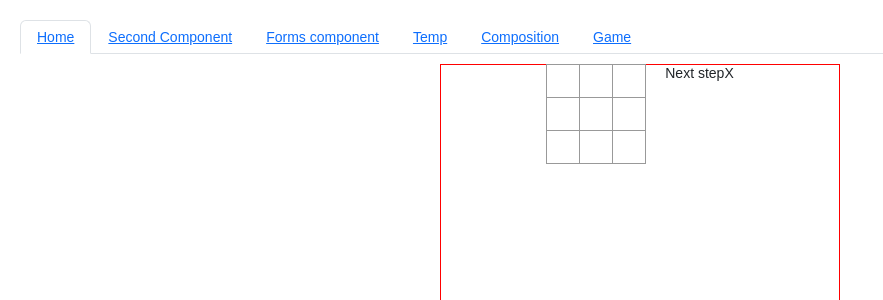
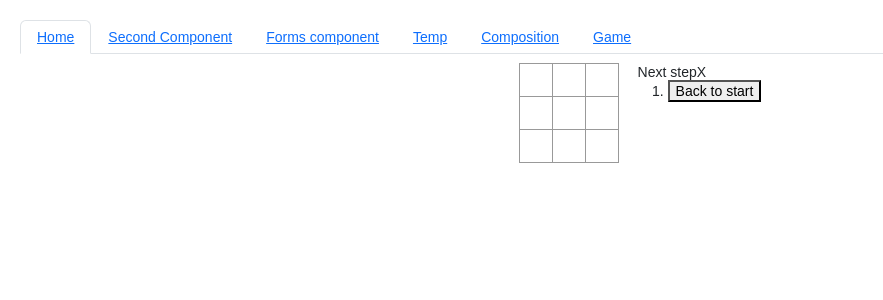
Before and after one commit to N1ph1l1m/React_practic, a React (Create React App) app in the folder React/my-app/: page /game in a window 1280 px wide. Shown: the top 300 px of the page, without its empty margins (0-883 px from the left). Built offline with nearby package versions, Linux system fonts and the light colour scheme.

Commit message:
Full game

```diff
--- a/React/my-app/src/components/game/game.jsx
+++ b/React/my-app/src/components/game/game.jsx
@@ -8,12 +8,9 @@
 margin:0px auto;
 width:400px;
 height:400px;
-border:1px solid red;
 display:flex;
 justify-content:center;
 `;
-
-
 
 export default class Game extends React.Component {
   constructor(props) {
@@ -23,11 +20,12 @@
         squares: Array(9).fill(null),
       }],
       xIsNext:true,
+      stepNumber:0,
     }
 
   }
   handleClick(i){
-    const history = this.state.history;
+    const history = this.state.history.slice(0,this.state.stepNumber + 1);
     const current = history[history.length - 1];
     const squares = current.squares.slice();
     if (calculateWinner(squares) || squares[i]) {
@@ -38,12 +36,20 @@
       history: history.concat([{
         squares: squares,
       }]),
+      stepNumber:history.length,
       xIsNext: !this.state.xIsNext,
+    });
+  }
+
+  jumpTo(step){
+    this.setState({
+      stepNumber:step,
+      xIsNext:(step % 2) === 0 ,
     });
   }
     render() {
       const history = this.state.history;
-      const current = history[history.length - 1];
+      const current = history[this.state.stepNumber];
       const winner = calculateWinner(current.squares);
       let status;
       if (winner) {
@@ -51,6 +57,14 @@
       } else {
         status = "Next step" + (this.state.xIsNext ? "X" : "O");
       }
+      const moves = history.map((step,move)=>{
+        const desc = move ? 'Next  in step  # ' + move : 'Back to start';
+        return(
+          <li key={move}>
+            <button onClick={()=>this.jumpTo(move)}> {desc}</button>
+          </li>
+        );
+      });
 
       return (
         <GameWrap>
@@ -63,7 +77,7 @@
           </div>
           <div className="game-info">
             <div>{status}</div>
-            <ol>{/* TODO */}</ol>
+            <ol>{moves}</ol>
           </div>
         </div>
         </GameWrap>
--- a/React/my-app/src/components/game/square.jsx
+++ b/React/my-app/src/components/game/square.jsx
@@ -2,7 +2,6 @@
 import "./style.css"
 
 export default function Square(props){
-
       return (
         <button
         className="square"
```
